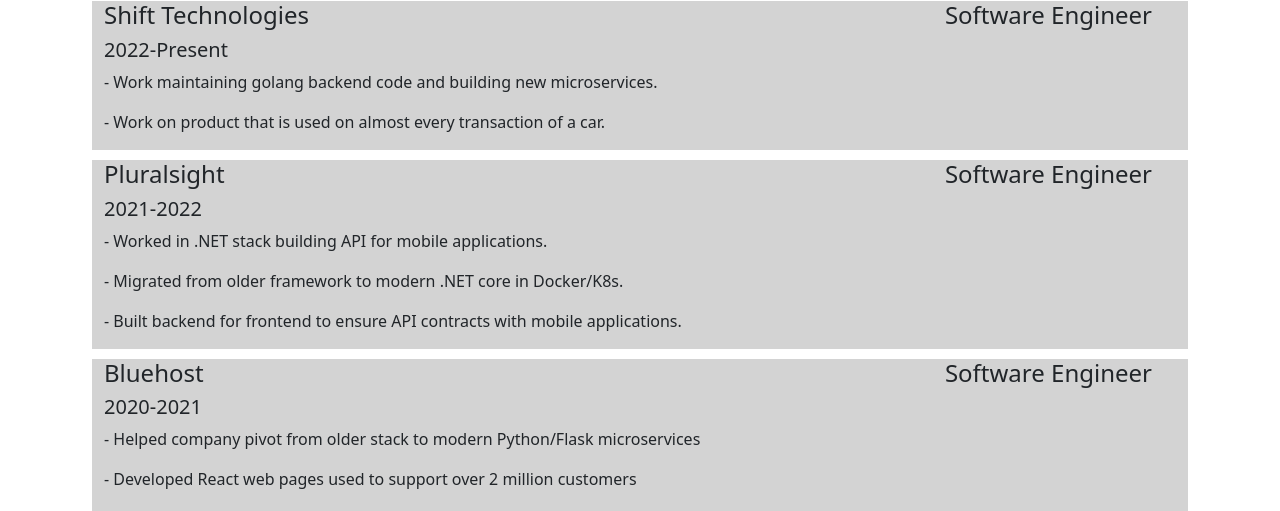
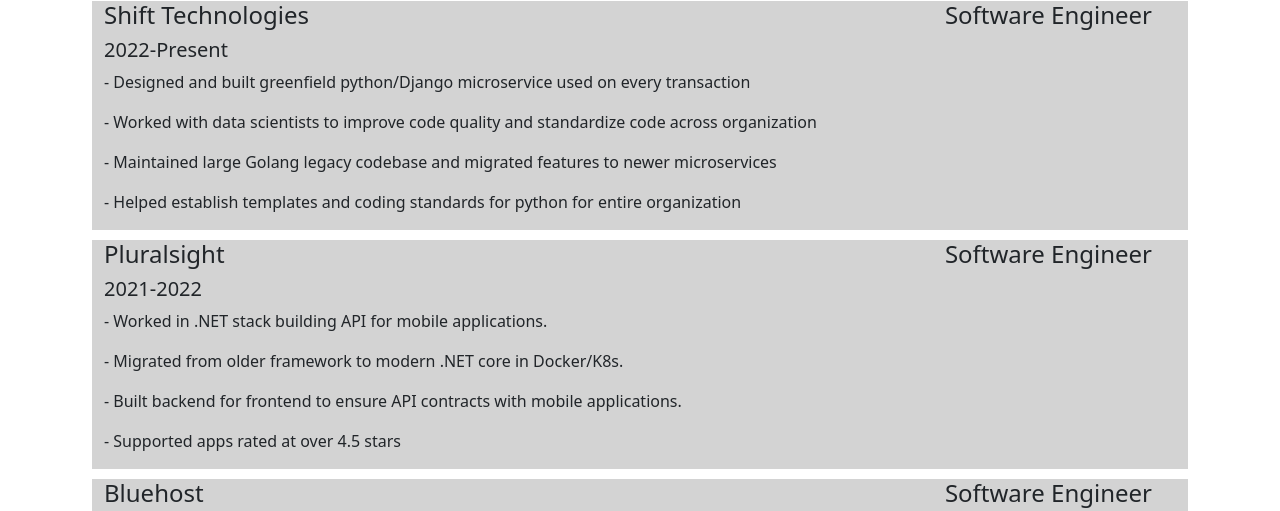
Before and after one commit to ptrj96/resume, a React (Create React App) app: page / in a window 1280 px wide. Shown: the part 159-670 px from the top of the page. Built offline with nearby package versions, Linux system fonts and the light colour scheme.

Commit message:
update content

```diff
--- a/src/Header.tsx
+++ b/src/Header.tsx
@@ -6,7 +6,15 @@
 import Row from 'react-bootstrap/Row';
 import Col from 'react-bootstrap/Col';
 import pdf from './content/resume.pdf';
-const data = require('./content/HeaderData');
+const data: HeaderData = require('./content/HeaderData');
+
+type HeaderData = {
+    name: string;
+    title: string;
+    email: string;
+    github: string;
+    linkedin: string;
+}
 
 function Header() {
     return (
@@ -21,7 +29,7 @@
                         <h3> { data.title } </h3>
                     </Row>
                     <Row>
-                        <Col xs="auto"> <a className='headerLink' href = { "mailto: " + data.email } > Email </a> </Col>
+                        <Col xs="auto"> <a className='headerLink' href = { `mailto: ${data.email}` } > Email </a> </Col>
                         <Col xs="auto"> <a className='headerLink' href = { data.github } >  GitHub </a> </Col>
                         <Col xs="auto"> <a className='headerLink' href = { data.linkedin } > LinkedIn </a> </Col>
                         <Col xs="auto"> <a className='headerLink' href = { pdf } download='resume.pdf'> Resume </a></Col>
--- a/src/Jobs.tsx
+++ b/src/Jobs.tsx
@@ -1,13 +1,17 @@
 import React from 'react';
 import Container from 'react-bootstrap/Container';
-import Job from './Job';
+import Job, { JobProps } from './Job';
 
-const data = require('./content/JobsData.json')
+type JobsProps = {
+    jobs: JobProps[];
+}
+
+const data: JobsProps = require('./content/JobsData.json')
 
 function Jobs() {
     return (
         <Container>
-            { data.jobs.map((job: any) => {
+            { data.jobs.map((job: JobProps) => {
                 return (
                     <Job  company={job.company} title={job.title} date={job.date} description={job.description} />
                 )
--- a/src/content/JobsData.json
+++ b/src/content/JobsData.json
@@ -2,11 +2,13 @@
     "jobs": [
         {
             "company": "Shift Technologies",
-            "title":"Software Engineer",
+            "title": "Software Engineer",
             "date": "2022-Present",
             "description": [
-                "Work maintaining golang backend code and building new microservices.",
-                "Work on product that is used on almost every transaction of a car."
+                "Designed and built greenfield python/Django microservice used on every transaction",
+                "Worked with data scientists to improve code quality and standardize code across organization",
+                "Maintained large Golang legacy codebase and migrated features to newer microservices",
+                "Helped establish templates and coding standards for python for entire organization"
             ]
         },
         {
@@ -16,7 +18,8 @@
             "description": [
                 "Worked in .NET stack building API for mobile applications.",
                 "Migrated from older framework to modern .NET core in Docker/K8s.",
-                "Built backend for frontend to ensure API contracts with mobile applications."
+                "Built backend for frontend to ensure API contracts with mobile applications.",
+                "Supported apps rated at over 4.5 stars"
             ]
         },
         {
@@ -40,7 +43,6 @@
                 "Automated the development environment with Docker and Python to decrease wasted dev time by more than 80%",
                 "Built internal Python and Bash tools to reduce repetitive tasks",
                 "Worked on a team supporting websites with over 8 million collective views per year"
-
             ]
         },
         {
@@ -53,7 +55,6 @@
                 "Ran help and review sessions",
                 "Debugged student assignments",
                 "Ranked by students as a top assistant in facilitating student learning amongst 25 total assistants"
-
             ]
         }
     ]
--- a/tsconfig.json
+++ b/tsconfig.json
@@ -18,6 +18,7 @@
     "resolveJsonModule": true,
     "isolatedModules": true,
     "noEmit": true,
+    "noImplicitAny": true,
     "jsx": "react-jsx"
   },
   "include": [
```
Also changed, not shown: src/Job.tsx (+8 -1 lines), 1 other file (tests, documents, lock files or other folders).
